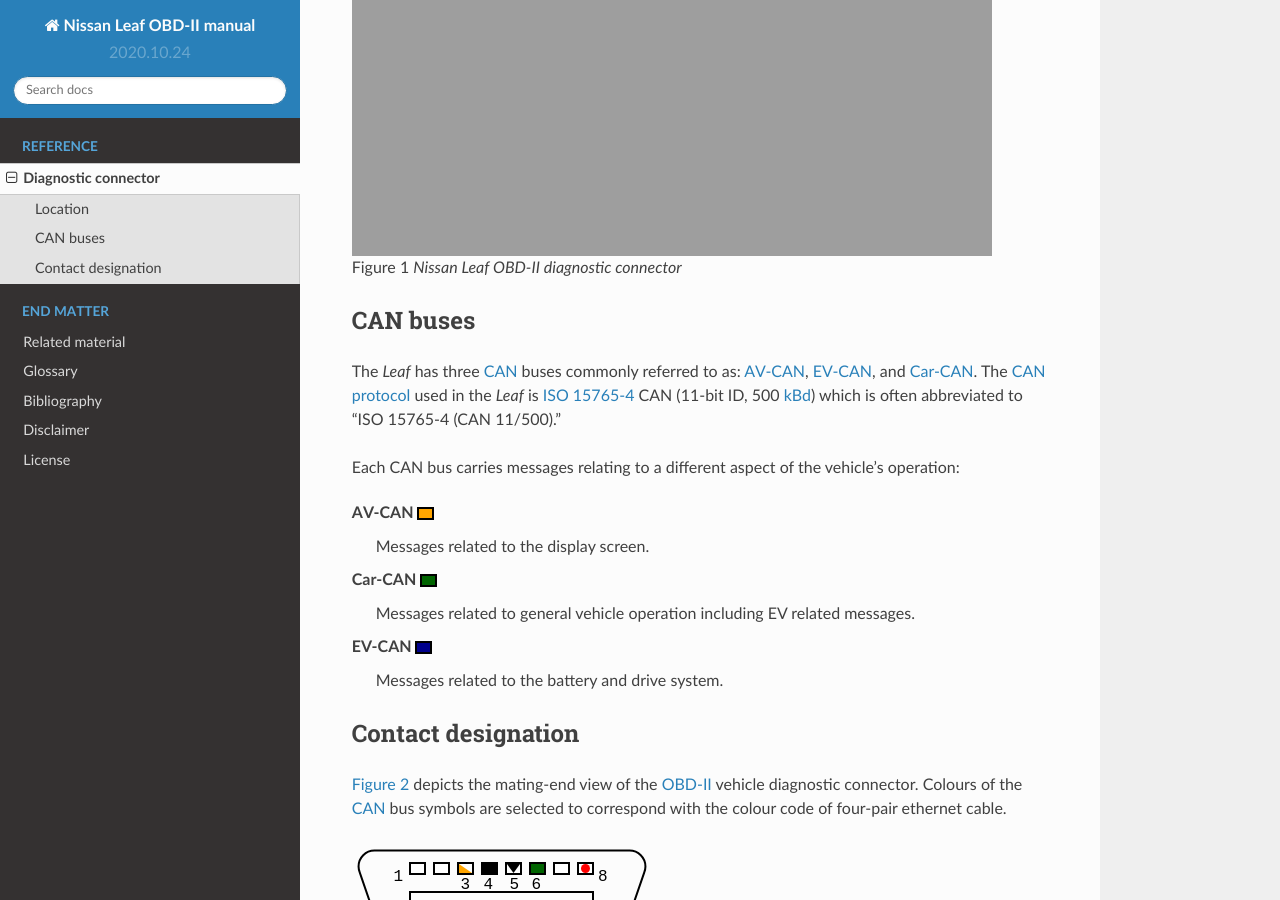
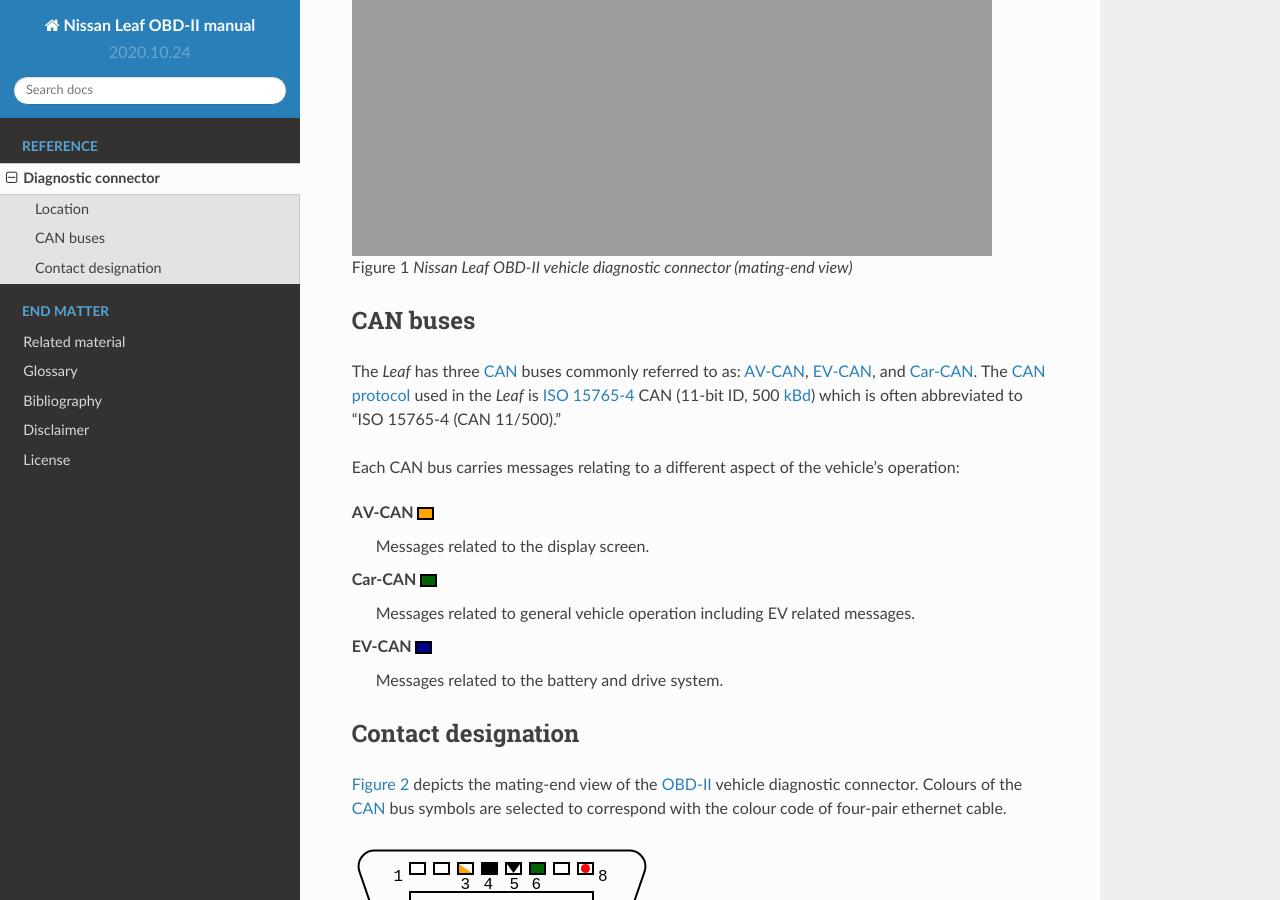
Before and after one commit to sethfischer/nissan-leaf-obd-manual, a Sphinx documentation site: the page built from source/diagnostic-connector.rst, in a window 1280 px wide and 900 px high, scrolled down 608 px. Built offline with Sphinx 7.4.7 and the Read the Docs theme 2.0.0, drawn with Linux system fonts in a browser that asks for light colours; cross-references to code outside the pages are shown as plain code.

Commit message:
Improve figure caption

```diff
--- a/source/diagnostic-connector.rst
+++ b/source/diagnostic-connector.rst
@@ -27,7 +27,7 @@
     :height: 480
     :width: 640
 
-    *Nissan Leaf* OBD-II diagnostic connector
+    *Nissan Leaf* OBD-II vehicle diagnostic connector (mating-end view)
 
 
 CAN buses
```
